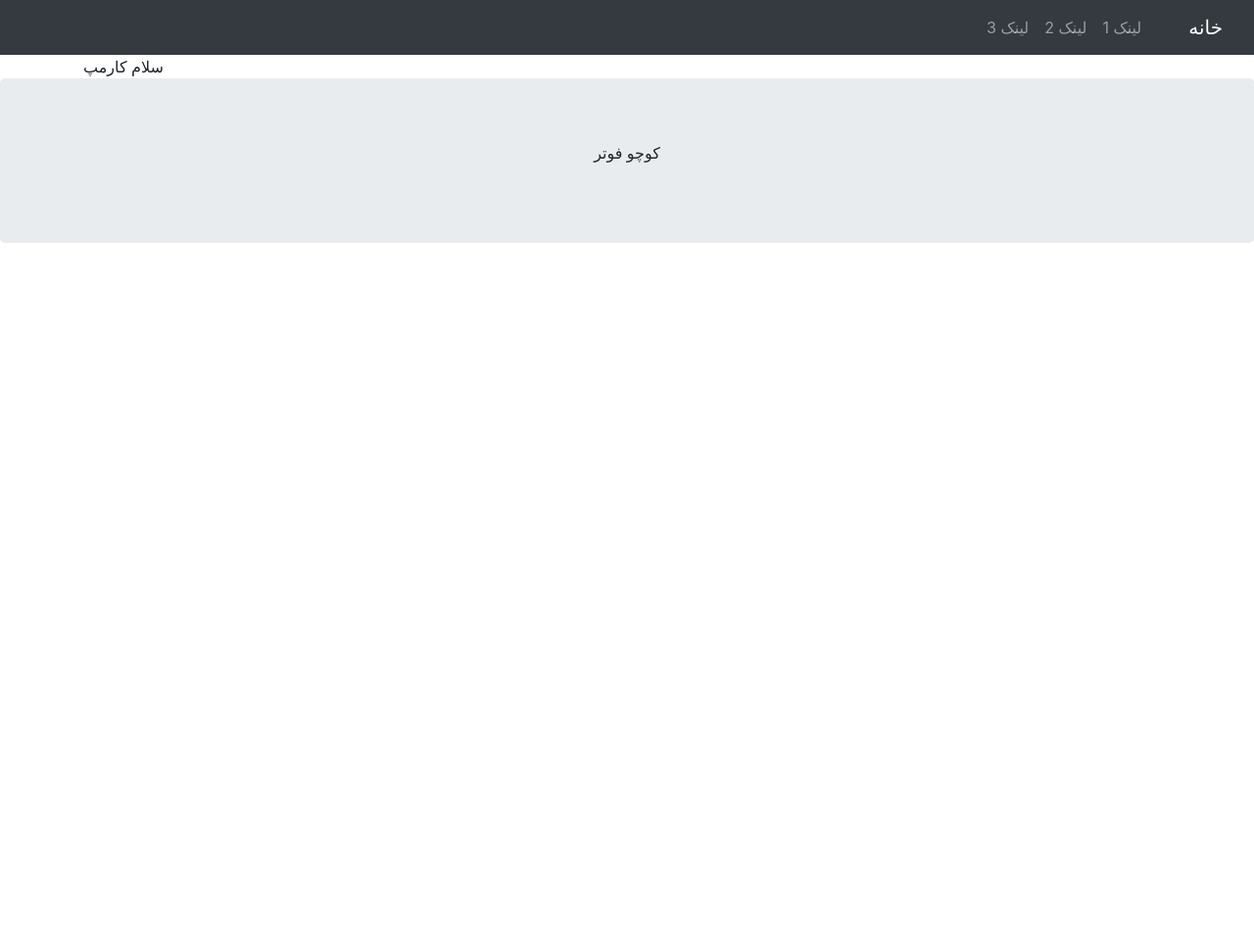
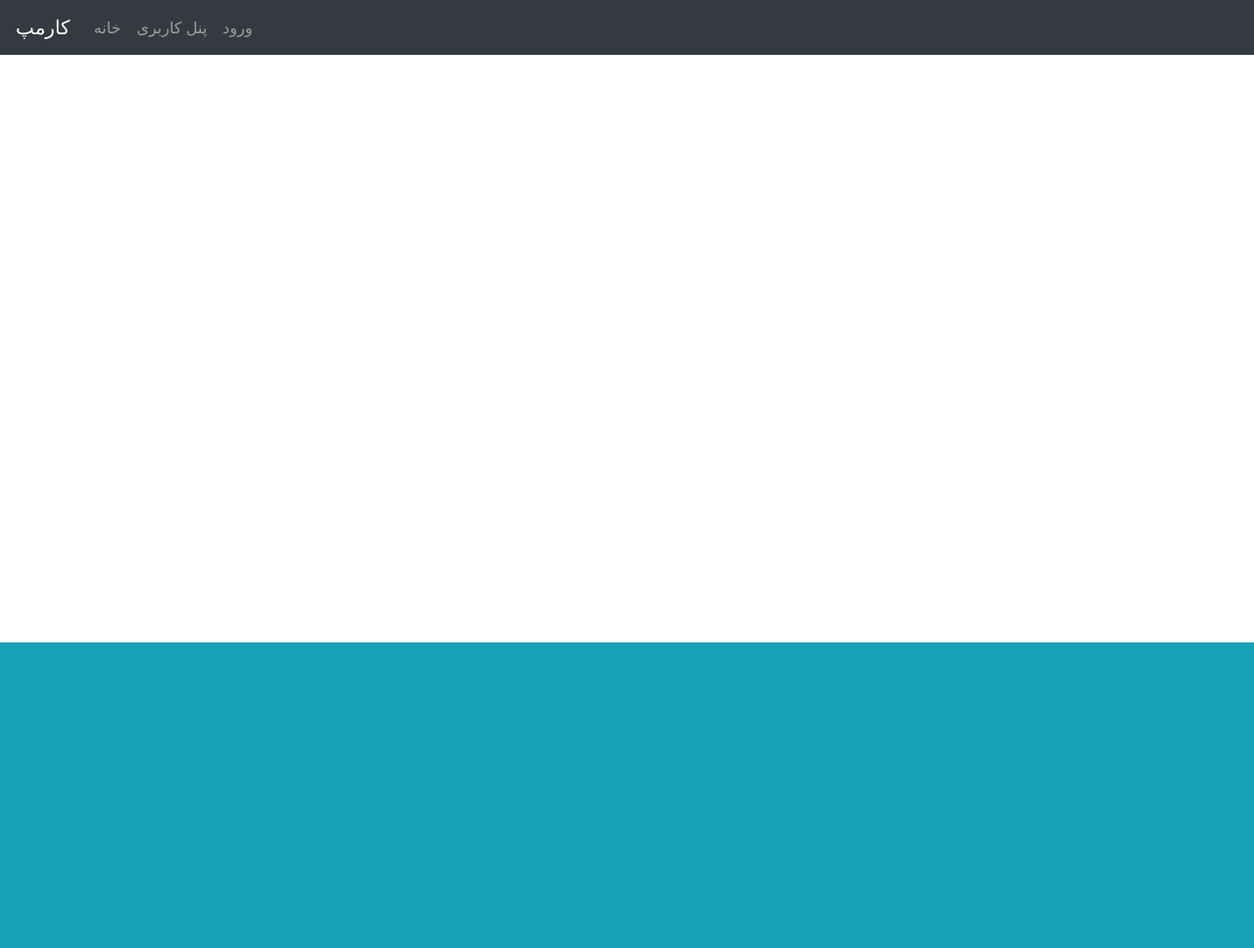
Before and after one commit to karmapproject/djkarmap, a Django app: page / in a window 1280 px wide. Shown: the whole page at 98% size. Before the commit the page ends 248 px from the top, so only its background shows below. Run offline with Django 3.2, Linux system fonts and the light colour scheme; some libraries are stand-ins or nearby versions.

Commit message:
modify content, header and footer

```diff
--- a/djkarmap/pages/templates/pages/base.html
+++ b/djkarmap/pages/templates/pages/base/base.html
@@ -8,16 +8,20 @@
     <title>{% block title %}کارمپ{% endblock %}</title>
 
     <link rel="stylesheet" href="{% static 'pages/lib/bootstrap/css/bootstrap.min.css' %}">
+    <link rel="stylesheet" href="{% static 'pages/lib/fontawesome/css/all.min.css' %}">
+
 
     <script src="{% static 'pages/lib/jquery/js/jquery-3.4.1.slim.min.js' %}"></script>
     <script src="{% static 'pages/lib/popper/popper.min.js' %}"></script>
 
-    <style> </style>
+    <style>
+
+    </style>
 
     {% block extra_head %}
     {% endblock %}
 </head>
-<body {% block body_id %}{% endblock %} {% block body_class %}{% endblock %} dir="rtl">
+<body {% block body_id %}{% endblock %} {% block body_class %}{% endblock %}>
     {% block extrabody %}
     {% endblock %}
     {% block body %}
--- a/djkarmap/pages/templates/pages/base/content.html
+++ b/djkarmap/pages/templates/pages/base/content.html
@@ -1,3 +1,25 @@
-<div class="container">
-    سلام کارمپ
-</div>
+<br>
+<br>
+<br>
+<br>
+<br>
+<br>
+<br>
+<br>
+<br>
+<br>
+<br>
+<br>
+<br>
+<br>
+<br>
+<br>
+<br>
+<br>
+<br>
+<br>
+<br>
+<br>
+<br>
+<br>
+<br>
--- a/djkarmap/pages/templates/pages/base/footer.html
+++ b/djkarmap/pages/templates/pages/base/footer.html
@@ -1,3 +1,18 @@
-<div class="jumbotron text-center" style="margin-bottom:0">
-    <p>کوچو فوتر</p>
-</div>
+
+<footer class="page-footer bg-info">
+    <br>
+    <br>
+    <br>
+    <br>
+    <br>
+    <br>
+    <br>
+    <br>
+    <br>
+    <br>
+    <br>
+    <br>
+    <br>
+
+
+</footer>
--- a/djkarmap/pages/templates/pages/base/header.html
+++ b/djkarmap/pages/templates/pages/base/header.html
@@ -1,18 +1,18 @@
-<nav class="navbar navbar-expand-sm bg-dark navbar-dark">
-    <a class="navbar-brand" href="#">خانه</a>
+<nav class="navbar navbar-expand-sm navbar-dark bg-info bg-dark">
+  <a class="navbar-brand" href="#">کارمپ</a>
   <button class="navbar-toggler" type="button" data-toggle="collapse" data-target="#collapsibleNavbar">
     <span class="navbar-toggler-icon"></span>
   </button>
   <div class="collapse navbar-collapse" id="collapsibleNavbar">
     <ul class="navbar-nav">
       <li class="nav-item">
-          <a class="nav-link" href="#">لینک 1</a>
+        <a class="nav-link" href="#">خانه</a>
       </li>
       <li class="nav-item">
-          <a class="nav-link" href="#">لینک 2</a>
+        <a class="nav-link" href="#">پنل کاربری</a>
       </li>
       <li class="nav-item">
-          <a class="nav-link" href="#">لینک 3</a>
+        <a class="nav-link" href="#">ورود</a>
       </li>
     </ul>
   </div>
--- a/djkarmap/pages/templates/pages/login/login.html
+++ b/djkarmap/pages/templates/pages/login/login.html
@@ -1 +1 @@
-{% extends "pages/base.html" %}
+{% extends "pages/base/base.html" %}
```
Also changed, not shown: djkarmap/pages/templates/pages/home/home.html (renamed from djkarmap/pages/templates/pages/login/home/home.html). Lines whose indentation alone changed are shown as unchanged.
